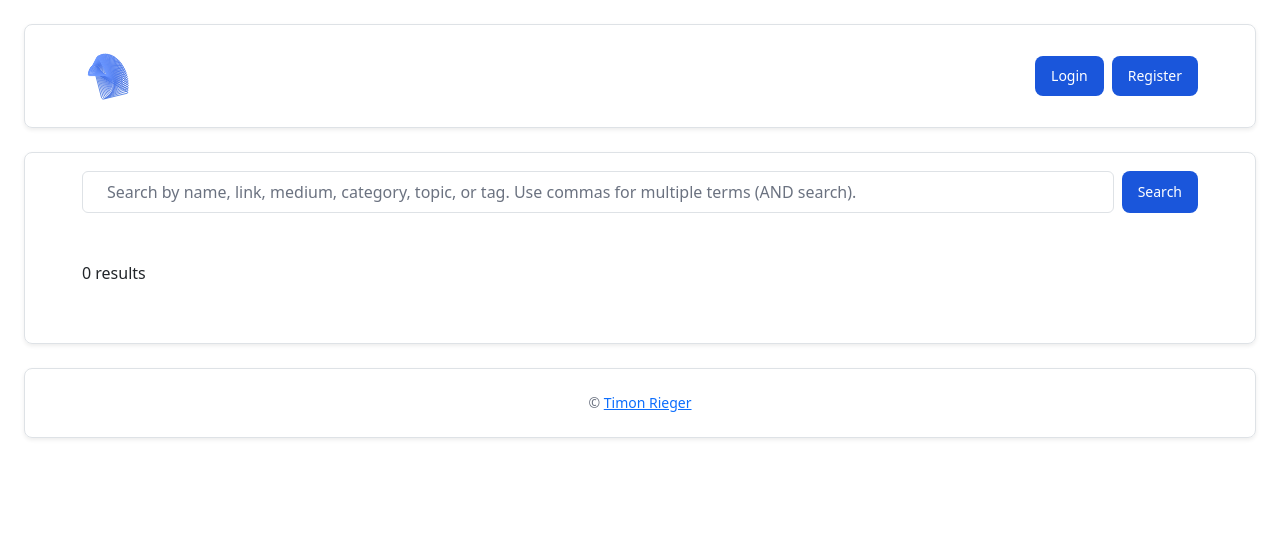
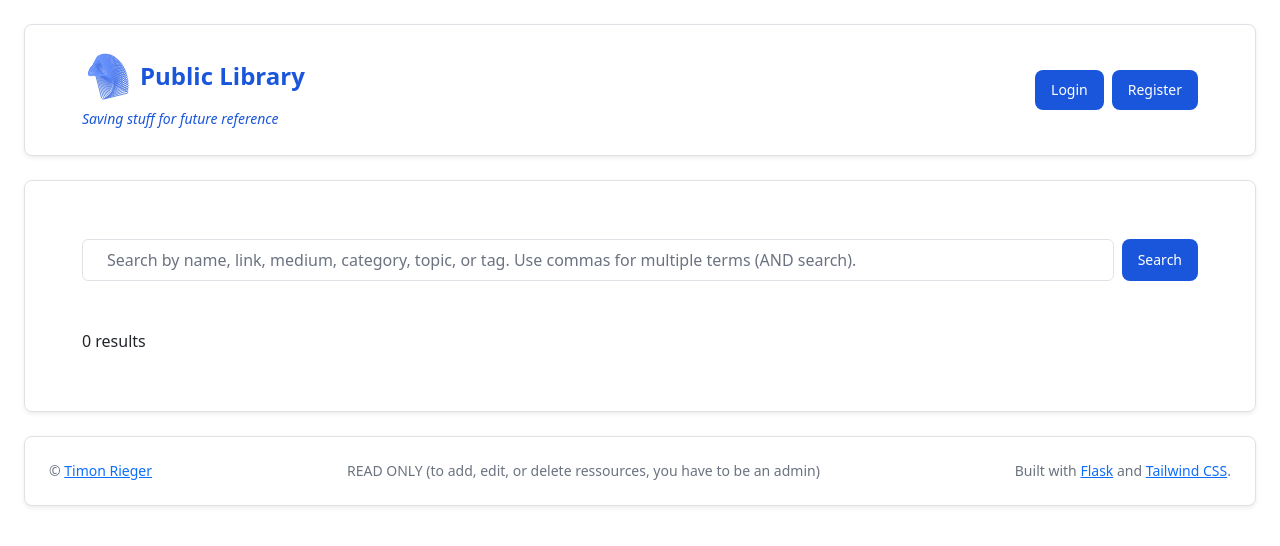
Before and after one commit to timonrieger/arkivr, a Flask app: template templates/index.html in a window 1280 px wide. Shown: the top 546 px of the page. Run offline with Flask 3, Linux system fonts and the light colour scheme; the template is opened without the code that fills it, so the values that code supplies are empty; parts of the project's set-up code (start-up, migrations or seed data) failed here and were passed over; some libraries are stand-ins or nearby versions.

Commit message:
fix bugs and improve navbar and footer

```diff
--- a/app.py
+++ b/app.py
@@ -6,6 +6,7 @@ from dotenv import load_dotenv
 from flask_login import UserMixin, login_user, LoginManager, current_user, logout_user, login_required
 from sqlalchemy import or_
 from src.constants import ADMINS
+from src.forms import RessourceForm, LoginForm, RegistrationForm
 from flask_bootstrap import Bootstrap5
 import json
 
@@ -196,4 +197,4 @@ def add():
 
 
 if __name__ == '__main__':
-    app.run(debug=False)
+    app.run(debug=True)
--- a/src/constants.py
+++ b/src/constants.py
@@ -1,6 +1,8 @@
 import requests
 import dotenv
 import os
+
+dotenv.load_dotenv()
 
 NPOINT = os.getenv("NPOINT")
 npoint_data = requests.get(url=NPOINT).json()
--- a/src/forms.py
+++ b/src/forms.py
@@ -1,7 +1,7 @@
 from flask_wtf import FlaskForm
 from wtforms import StringField, SubmitField, SelectField, SelectMultipleField
 from wtforms.validators import DataRequired, URL, Length, Optional
-from constants import MEDIUM_CHOICES, CATEGORY_CHOICES, TOPIC_CHOICES, TAGS_CHOICES
+from src.constants import MEDIUM_CHOICES, CATEGORY_CHOICES, TOPIC_CHOICES, TAGS_CHOICES
 
 class RessourceForm(FlaskForm):
     name = StringField("Name", validators=[DataRequired(), Length(max=20)])
--- a/static/dist/css/output.css
+++ b/static/dist/css/output.css
@@ -1178,6 +1178,10 @@ input:checked + .toggle-bg {
   margin-inline-end: 0.5rem;
 }
 
+.mb-4 {
+  margin-bottom: 1rem;
+}
+
 .block {
   display: block;
 }
@@ -1376,6 +1380,10 @@ input:checked + .toggle-bg {
   overflow: hidden;
 }
 
+.overflow-scroll {
+  overflow: scroll;
+}
+
 .truncate {
   overflow: hidden;
   text-overflow: ellipsis;
@@ -1647,6 +1655,26 @@ input:checked + .toggle-bg {
 .text-white {
   --tw-text-opacity: 1;
   color: rgb(255 255 255 / var(--tw-text-opacity));
+}
+
+.text-blue-800 {
+  --tw-text-opacity: 1;
+  color: rgb(30 66 159 / var(--tw-text-opacity));
+}
+
+.text-blue-500 {
+  --tw-text-opacity: 1;
+  color: rgb(63 131 248 / var(--tw-text-opacity));
+}
+
+.text-blue-200 {
+  --tw-text-opacity: 1;
+  color: rgb(195 221 253 / var(--tw-text-opacity));
+}
+
+.text-blue-700 {
+  --tw-text-opacity: 1;
+  color: rgb(26 86 219 / var(--tw-text-opacity));
 }
 
 .opacity-0 {
@@ -1865,6 +1893,26 @@ input:checked + .toggle-bg {
   color: rgb(255 255 255 / var(--tw-text-opacity));
 }
 
+.dark\:text-gray-200:is(.dark *) {
+  --tw-text-opacity: 1;
+  color: rgb(229 231 235 / var(--tw-text-opacity));
+}
+
+.dark\:text-blue-200:is(.dark *) {
+  --tw-text-opacity: 1;
+  color: rgb(195 221 253 / var(--tw-text-opacity));
+}
+
+.dark\:text-blue-800:is(.dark *) {
+  --tw-text-opacity: 1;
+  color: rgb(30 66 159 / var(--tw-text-opacity));
+}
+
+.dark\:text-blue-300:is(.dark *) {
+  --tw-text-opacity: 1;
+  color: rgb(164 202 254 / var(--tw-text-opacity));
+}
+
 .dark\:hover\:bg-blue-700:hover:is(.dark *) {
   --tw-bg-opacity: 1;
   background-color: rgb(26 86 219 / var(--tw-bg-opacity));
--- a/templates/add.html
+++ b/templates/add.html
@@ -5,9 +5,9 @@
 {% block content %}
 <div class="container">
   {% if edit %}
-    <h1 class="heading">Edit Contents of {{ ressource }}</h1>
+    <h1 class="mb-4">Edit Contents of {{ ressource }}</h1>
   {% else %}
-    <h1 class="heading">Add Ressource</h1>
+    <h1 class="mb-4">Add Ressource</h1>
   {% endif %}
   {% if edit %}
     {{ render_form(form, action=url_for("edit", id=id), method="POST") }}
--- a/templates/components/footer.html
+++ b/templates/components/footer.html
@@ -1,10 +1,19 @@
-<footer class="rounded-lg shadow-sm border m-4 dark:bg-gray-800">
+<footer class="sticky-bottom bg-white rounded-lg shadow-sm border m-4 dark:bg-gray-800n">
   <div
-    class="w-full mx-auto max-w-screen-xl p-4 md:flex md:items-center md:justify-center"
+    class="w-full mx-auto max-w-screen-xl p-4 flex flex-row justify-between"
   >
-    <span class="text-sm text-gray-500 sm:text-center dark:text-gray-400"
+    <span class="text-sm text-gray-500 dark:text-gray-400"
       >©
-      <a href="https://timonrieger.de?utm_source=ressource-library" class="hover:underline">Timon Rieger</a>
+      <a href="https://timonrieger.de?utm_source=ressource-library">Timon Rieger</a>
+    </span>
+    <span class="text-sm text-gray-500 dark:text-gray-400"
+      >READ ONLY (to add, edit, or delete ressources, you have to be an admin)
+    </span>
+    <span class="text-sm text-gray-500 dark:text-gray-400"
+      >Built with
+      <a href="https://flask.palletsprojects.com/en/2.0.x/">Flask</a>
+      and
+      <a href="https://tailwindcss.com/">Tailwind CSS</a>.
     </span>
   </div>
 </footer>
--- a/templates/components/navbar.html
+++ b/templates/components/navbar.html
@@ -1,9 +1,11 @@
 <nav
-  class="shadow-sm border m-4 border-gray-200 px-2 sm:px-4 py-2.5 rounded-lg"
+  class="sticky-top bg-white shadow-sm border m-4 border-gray-200 px-2 sm:px-4 py-2.5 rounded-lg"
 >
   <div
     class="container flex flex-wrap justify-between items-center mx-auto my-3"
   >
+    <div class="flex flex-col gap-2">
+      <div class="flex items-center">
               <a href="{{ url_for('home') }}" class="flex items-center">
           <img
             class="hover-grow rounded me-2"
@@ -12,6 +14,13 @@
             width="50rem"
           />
         </a>
+        <span class="text-2xl font-bold text-blue-700 dark:text-blue-300">
+          Public Library
+        </span>
+      </div>
+      <span class="text-sm text-blue-700 dark:text-blue-300"><em>Saving stuff for future reference</em></span>
+    </div>
+
     <div class="flex md:order-2 gap-2">
       {% if current_user.is_authenticated %}
       <a href="{{ url_for('add') }}">
--- a/templates/index.html
+++ b/templates/index.html
@@ -1,4 +1,5 @@
-{% extends "layout.html" %} {% block content %}
+{% extends "layout.html" %}
+{% block content %}
   {% include 'components/search.html' %}
   <p>{{ ressources|length }} {%if ressources|length == 1 %}result{% else %}results{% endif %}
     {% if search_query %}
--- a/templates/layout.html
+++ b/templates/layout.html
@@ -19,9 +19,9 @@
   <body class="bg-white dark:bg-gray-800">
     {% include 'components/navbar.html' %}
     <main class="w-full">
-      <div class="shadow-sm border m-4 border-gray-200 px-2 sm:px-4 py-2.5 rounded-lg">
+      <div class="shadow-sm border m-4 border-gray-200 px-2 sm:px-4 py-2.5 rounded-lg max-h-sm overflow-scroll">
         <div
-          class="container items-center mx-auto mb-5 mt-2"
+          class="container items-center mx-auto my-5"
         >
           {% for category, message in get_flashed_messages(with_categories=true)
           %} {% if category == 'success' %}
```
Lines whose indentation alone changed are shown as unchanged.
